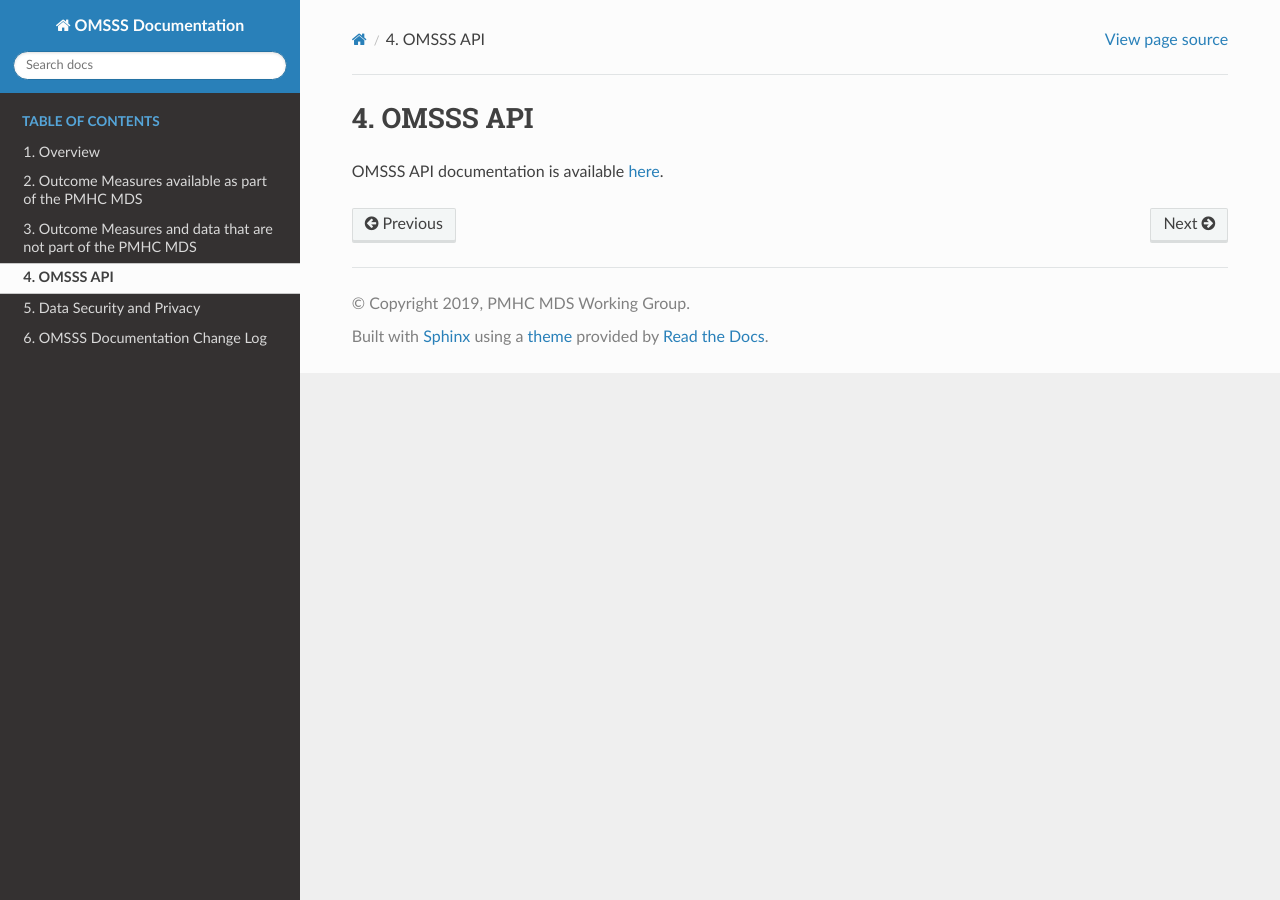
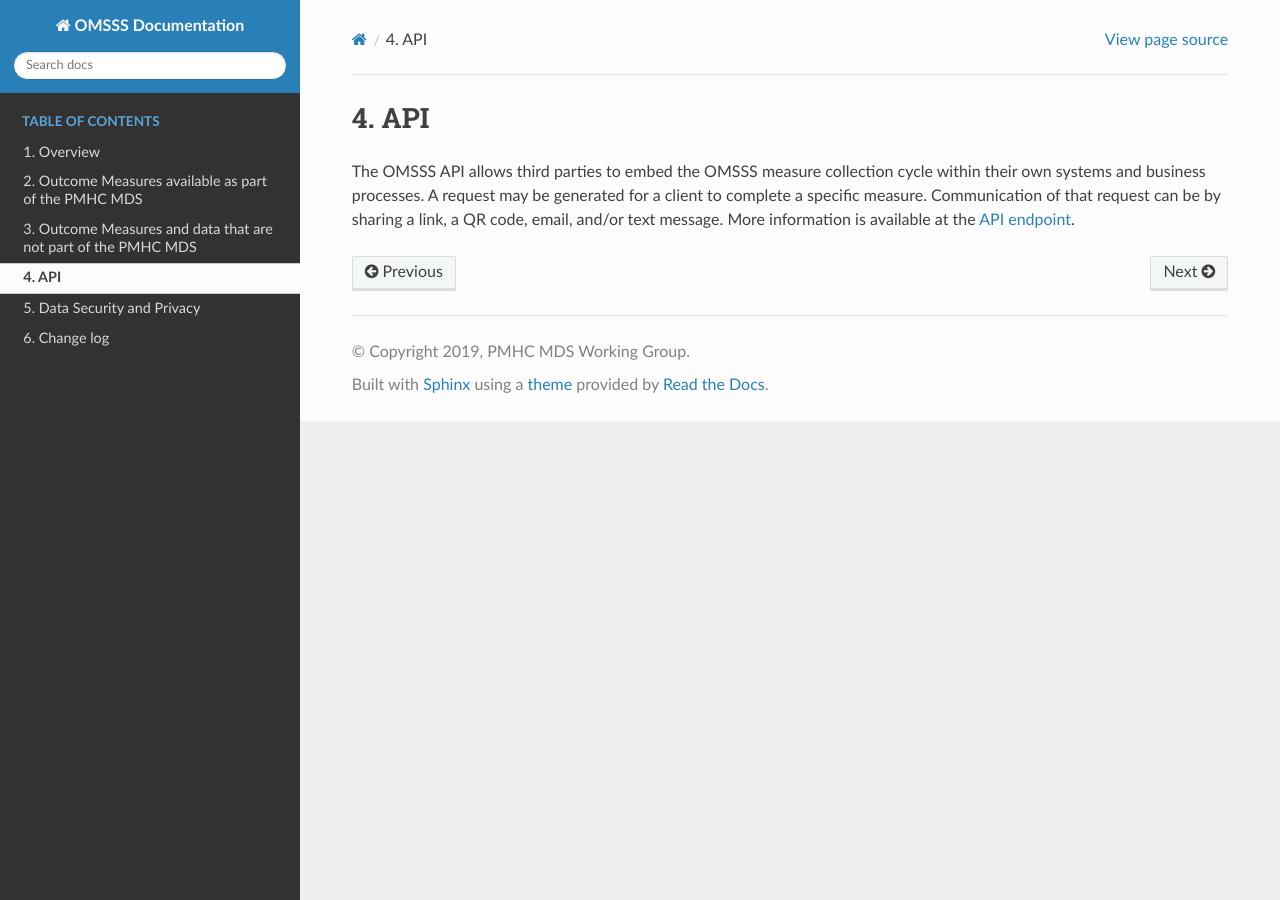
Before and after one commit to logicly-au/docs.omsss.online, a Sphinx documentation site: the page built from doc/api.rst, in a window 1280 px wide. Built offline with Sphinx 7.4.7 and the Read the Docs theme 2.0.0, drawn with Linux system fonts in a browser that asks for light colours; the version number could not be read and is left out.

Commit message:
Minor documentaion updates.

```diff
--- a/doc/api.rst
+++ b/doc/api.rst
@@ -1,6 +1,10 @@
 .. _api:
 
-OMSSS API
-=========
+API
+===
 
-OMSSS API documentation is available `here <https://api.omsss.online/>`_.
+The OMSSS API allows third parties to embed the OMSSS measure collection cycle
+within their own systems and business processes. A request may be generated for
+a client to complete a specific measure. Communication of that request can be
+by sharing a link, a QR code, email, and/or text message. More information is
+available at the `API endpoint <https://api.omsss.online/>`_.
--- a/doc/change-log.rst
+++ b/doc/change-log.rst
@@ -1,7 +1,9 @@
 .. _change-log:
 
-OMSSS Documentation Change Log
-==============================
+Change log
+==========
+
+Significant updates to this documentation are noted here.
 
 ?/?/2019
 --------
```
